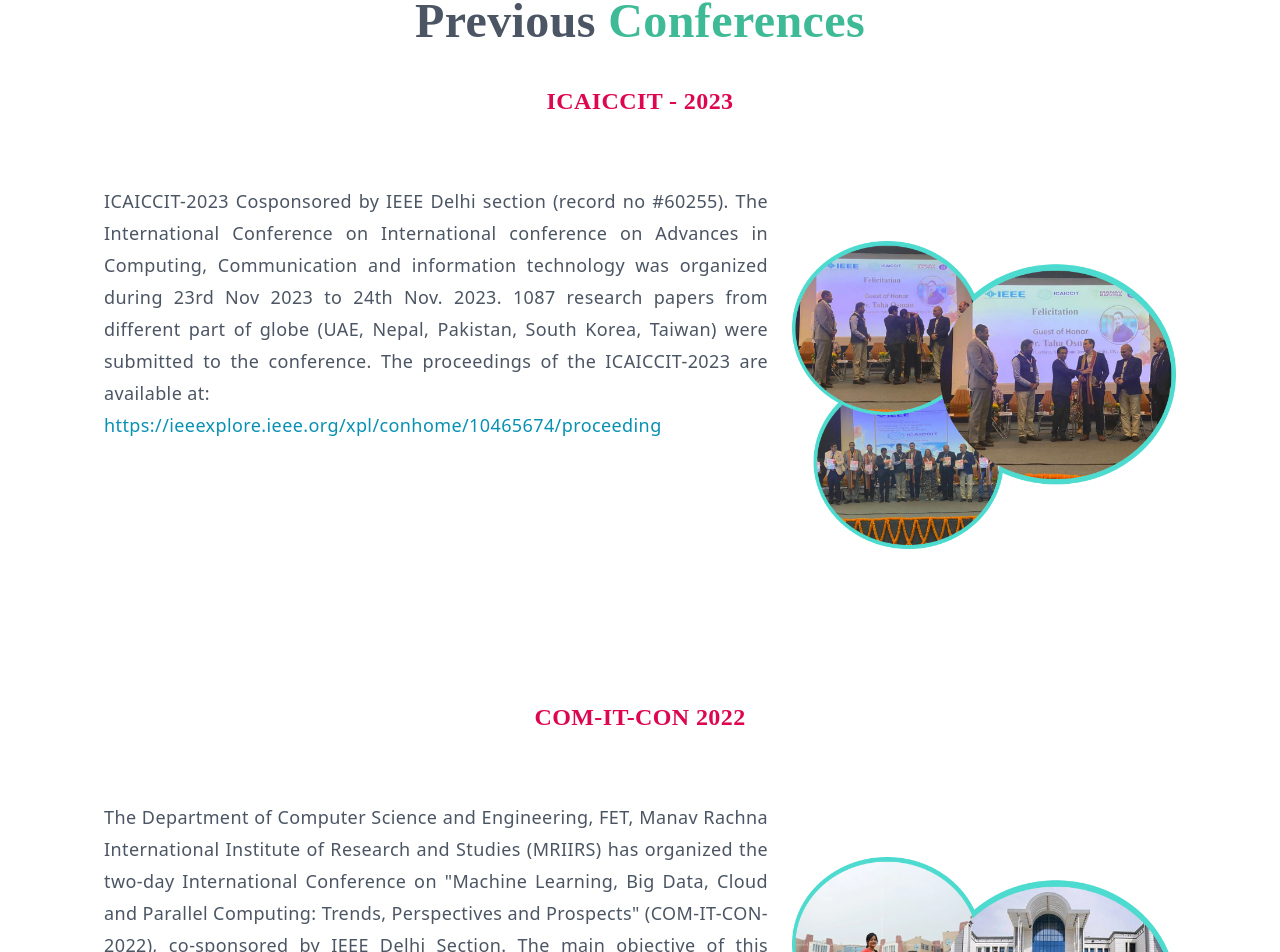
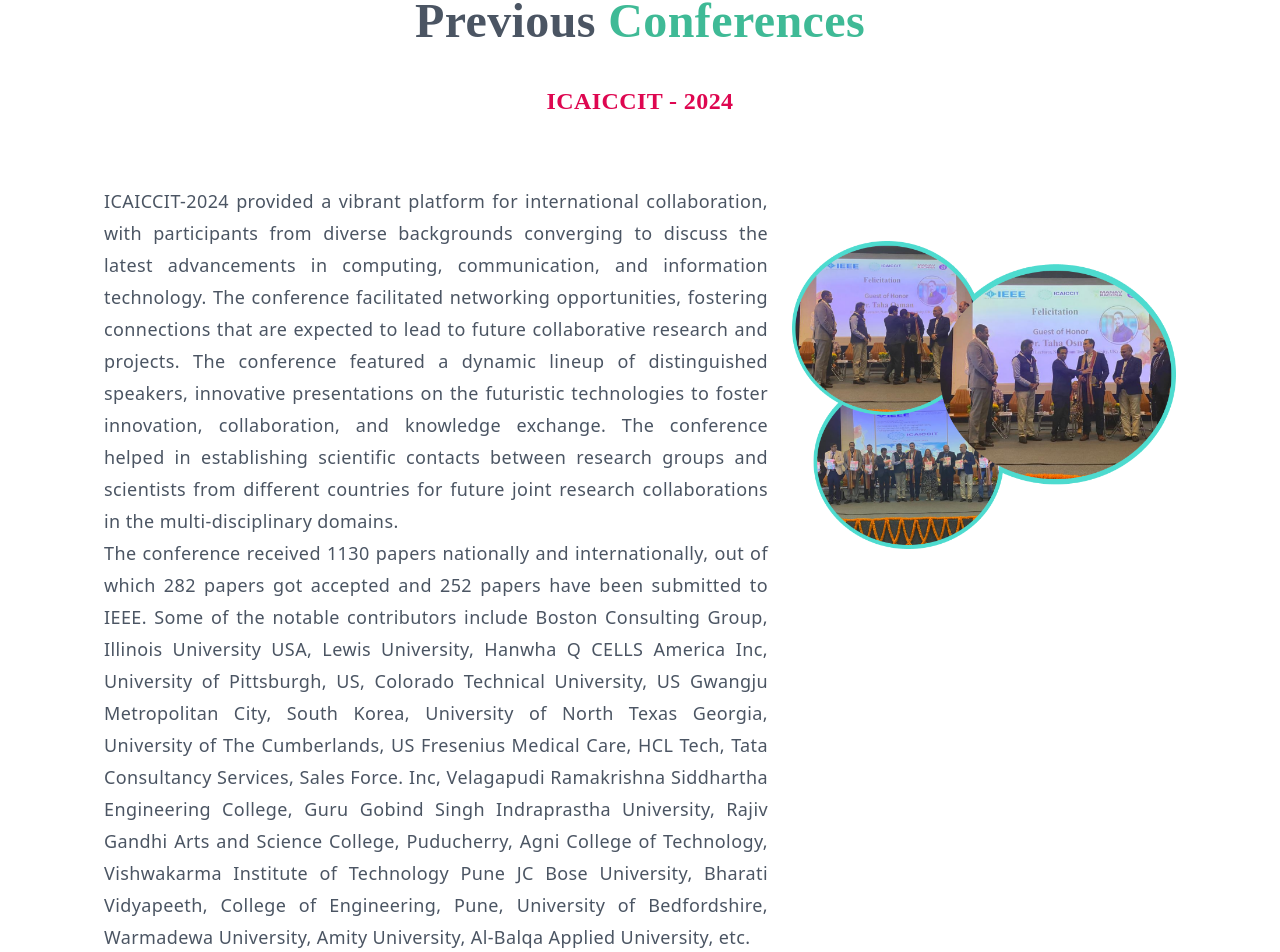
Before and after one commit to sai-ram-kaushik/icaiccit-2025, a Next.js app: page /previous_year in a window 1280 px wide. Shown: the part 259-1211 px from the top of the page. Built offline with nearby package versions, Linux system fonts and the light colour scheme.

Commit message:
updated the required changes

```diff
--- a/components/Main.jsx
+++ b/components/Main.jsx
@@ -44,10 +44,10 @@
               />
             </div>
             <p className="text-3xl font-bold mt-10 text-gray-600 text-center">
-              28<sup>th</sup> and 29<sup>th</sup> November, 2024
+              31<sup>st</sup> October, 2025 and 1<sup>st</sup> November, 2025
             </p>
             <p className="text-2xl text-[#3FBA96] md:w-[800px] text-center font-bold mt-5">
-            IEEE Delhi Section has agreed to be Technical Sponsor.(IEEE conference record number #64383)
+            IEEE Delhi Section approval in progress
             </p>
           </div>
           <div className="animate-translateAnimate hidden lg:block">
--- a/pages/call-for-papers/index.jsx
+++ b/pages/call-for-papers/index.jsx
@@ -53,49 +53,32 @@
                     <tr className="text-xl">
                       <td>Paper Submission Deadline:</td>
                       <td>
-                        <s>
-                          25<sup>th</sup> August, 2024
-                        </s>{" "}
-                        <span className="text-gray-600">
-                          10<sup className="text-[#3FBA96]">th</sup> September,
-                          2024
-                        </span>
+                        15<sup>th</sup> April, 2025
                       </td>
                     </tr>
                     <tr className="text-xl">
                       <td>Acceptance Notification:</td>
                       <td>
-                        <s>
-                          20<sup>th</sup> September, 2024
-                        </s>{" "}
-                        <span className="text-gray-600">
-                          10<sup className="text-[#3FBA96]">th</sup> October,
-                          2024
-                        </span>
+                        15<sup>th</sup> July, 2025
                       </td>
                     </tr>
                     <tr className="text-xl">
                       <td>Camera Ready Paper Submission Deadline:</td>
                       <td>
-                        <s>
-                          10<sup>th</sup> October, 2024
-                        </s>{" "}
-                        <span className="text-gray-600">
-                          20<sup className="text-[#3FBA96]">th</sup> October,
-                          2024
-                        </span>
+                        30<sup>th</sup> August, 2025
                       </td>
                     </tr>
                     <tr className="text-xl">
                       <td>Last Date for Registration:</td>
                       <td>
-                        20<sup>th</sup> October, 2024
+                        20<sup>th</sup> September, 2025
                       </td>
                     </tr>
                     <tr className="text-xl">
                       <td>Conference Dates:</td>
                       <td>
-                        28<sup>th</sup> & 29<sup>th</sup> November, 2024
+                        31<sup>st</sup> October, 2025 & 1<sup>st</sup> November,
+                        2025
                       </td>
                     </tr>
                   </table>
@@ -254,8 +237,8 @@
               Review and <span>Publication of Manuscripts:</span>
             </p>
             <p className="text-gray-600 text-lg mt-8 text-justify max-w-[700px]">
-              All submitted manuscripts to ICAICCIT – 2024 shall be go through a
-              Double-blind reviewed by the ICAICCIT – 2024 TPC members on
+              All submitted manuscripts to ICAICCIT – 2025 shall be go through a
+              Double-blind reviewed by the ICAICCIT – 2025 TPC members on
               originality, technical correctness, relevance, and quality of
               presentation. An accepted paper must be presented at the
               conference venue by the author who registered/paid full author
--- a/pages/previous_year/index.jsx
+++ b/pages/previous_year/index.jsx
@@ -7,6 +7,64 @@
         <h3 className="text-gray-600 text-5xl font-bold font-playFair">
           Previous <span>Conferences</span>
         </h3>
+
+        <p
+          className="text-[#de0650] my-3 text-2xl mt-10 font-bold font-playFair"
+          data-aos="fade-right"
+        >
+          ICAICCIT - 2024
+        </p>
+        <div
+          className="flex md:flex-row flex-col-reverse item-center md:gap-6 gap-12 px-10 max-w-6xl mx-auto"
+          data-aos="fade-right"
+        >
+          <div>
+            <div className="text-gray-600 my-3 mt-14">
+              <p className="text-justify leading-8 text-lg">
+                ICAICCIT-2024 provided a vibrant platform for international
+                collaboration, with participants from diverse backgrounds
+                converging to discuss the latest advancements in computing,
+                communication, and information technology. The conference
+                facilitated networking opportunities, fostering connections that
+                are expected to lead to future collaborative research and
+                projects. The conference featured a dynamic lineup of
+                distinguished speakers, innovative presentations on the
+                futuristic technologies to foster innovation, collaboration, and
+                knowledge exchange. The conference helped in establishing
+                scientific contacts between research groups and scientists from
+                different countries for future joint research collaborations in
+                the multi-disciplinary domains.
+                <p>
+                  The conference received 1130 papers nationally and
+                  internationally, out of which 282 papers got accepted and 252
+                  papers have been submitted to IEEE. Some of the notable
+                  contributors include Boston Consulting Group, Illinois
+                  University USA, Lewis University, Hanwha Q CELLS America Inc,
+                  University of Pittsburgh, US, Colorado Technical University,
+                  US Gwangju Metropolitan City, South Korea, University of North
+                  Texas Georgia, University of The Cumberlands, US Fresenius
+                  Medical Care, HCL Tech, Tata Consultancy Services, Sales
+                  Force. Inc, Velagapudi Ramakrishna Siddhartha Engineering
+                  College, Guru Gobind Singh Indraprastha University, Rajiv
+                  Gandhi Arts and Science College, Puducherry, Agni College of
+                  Technology, Vishwakarma Institute of Technology Pune JC Bose
+                  University, Bharati Vidyapeeth, College of Engineering, Pune,
+                  University of Bedfordshire, Warmadewa University, Amity
+                  University, Al-Balqa Applied University, etc.
+                </p>
+              </p>
+            </div>
+          </div>
+          <div className="flex-1 flex justify-center items-center">
+            <div className="lg:w-96 h-full relative sm:w-10/12 w-12/12 max-w-full mt-56">
+              <Image
+                src="/images/about/icaiccit2023.png"
+                width={500}
+                height={500}
+              />
+            </div>
+          </div>
+        </div>
 
         <p
           className="text-[#de0650] my-3 text-2xl mt-10 font-bold font-playFair"
--- a/pages/registration/index.jsx
+++ b/pages/registration/index.jsx
@@ -57,27 +57,27 @@
             </thead>
             <tbody>
               <tr>
-                <td className="text-lg font-bold">UG/PG Students</td>
-                <td>5,000</td>
+                <td className="text-lg font-bold">Full-Time Students</td>
                 <td>6,000</td>
-                <td>160</td>
-                <td>230</td>
+                <td>7,000</td>
+                <td>150</td>
+                <td>190</td>
               </tr>
 
               <tr>
                 <td className="text-lg font-bold">
                   Faculty and Research Scholar
                 </td>
-                <td>7,000</td>
                 <td>8,000</td>
-                <td>130</td>
-                <td>170</td>
+                <td>9,000</td>
+                <td>180</td>
+                <td>230</td>
               </tr>
 
               <tr>
                 <td className="text-lg font-bold">Industry</td>
-                <td>9,000</td>
                 <td>10,000</td>
+                <td>11,000</td>
                 <td>200</td>
                 <td>250</td>
               </tr>
```
